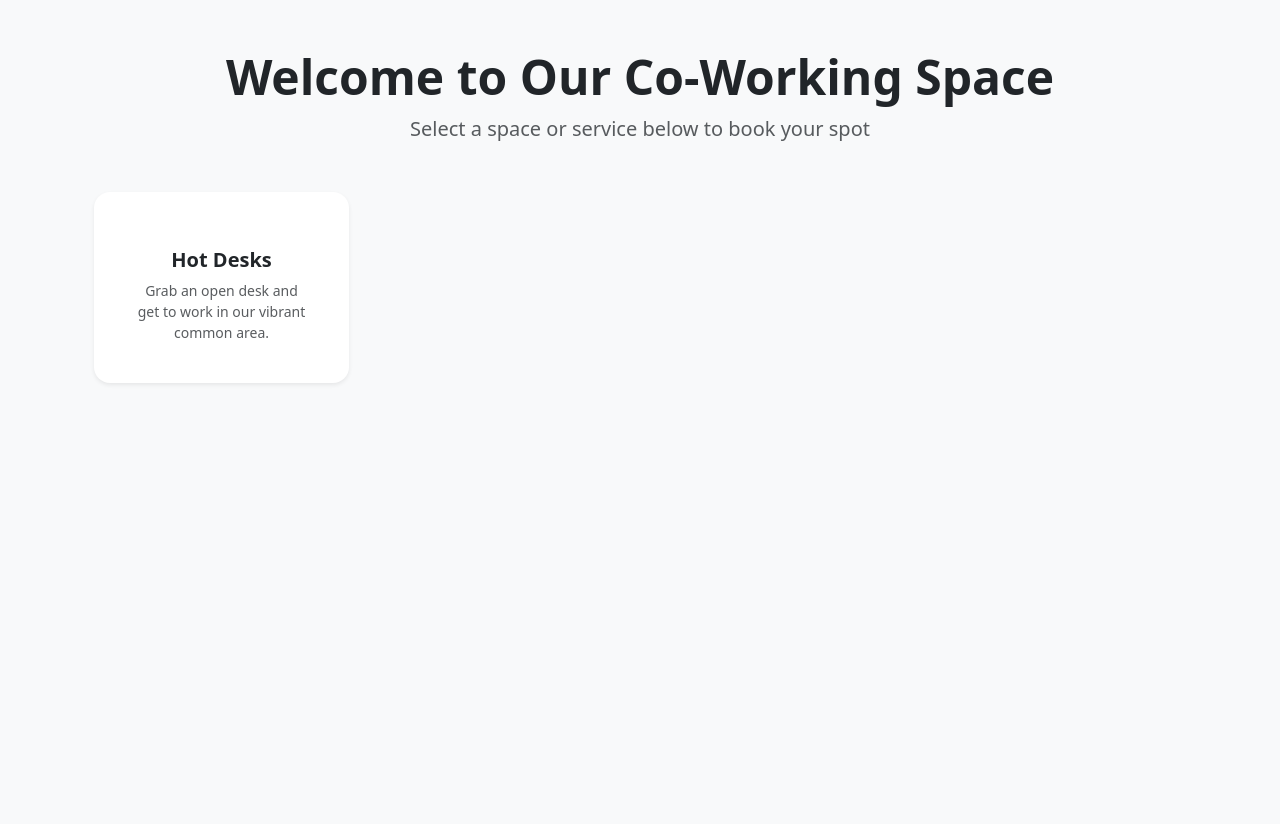
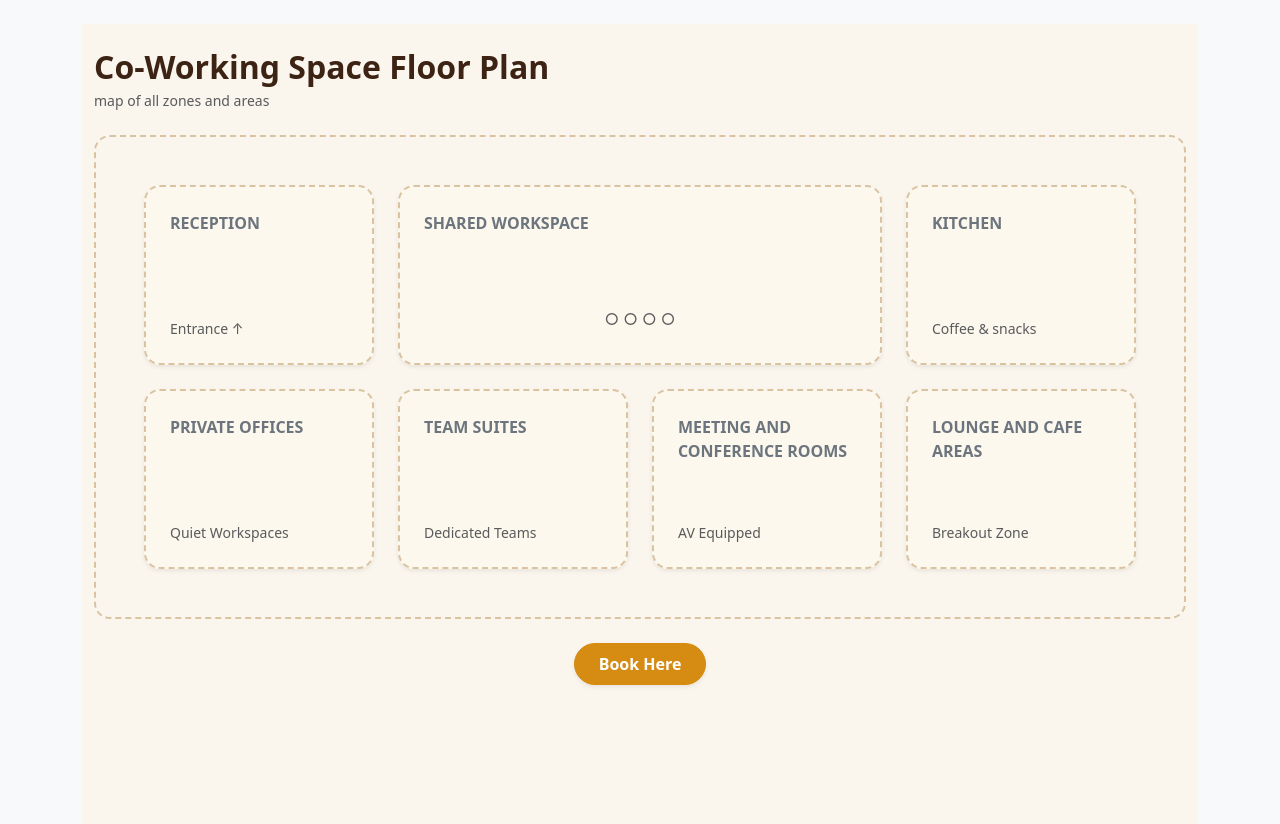
Before and after one commit to Sofia-Novomodna/co-working-booking, a Django app: page /home/ in a window 1280 px wide. Shown: the part 56-880 px from the top of the page. Before the commit the page ends 440 px from the top, so only its background shows below. Run offline with Django 5.2, Linux system fonts and the light colour scheme; a user stored in the database is signed in.

Commit message:
27-10-2026

```diff
--- a/co-working-booking/django-coworking/main/admin.py
+++ b/co-working-booking/django-coworking/main/admin.py
@@ -1,7 +1,8 @@
 from django.contrib import admin
 
 # Register your models here.
-from .models import Room
+from .models import Room, Booking
 
 # Register your models here once
 admin.site.register(Room)
+admin.site.register(Booking)
--- a/co-working-booking/django-coworking/main/templates/main/home.html
+++ b/co-working-booking/django-coworking/main/templates/main/home.html
@@ -1,30 +1,83 @@
 {% extends 'main/base.html' %}
 
-{% block title %}Home page{% endblock %}
+{% block title %}Co-working Home page{% endblock %}
 
 {% block content %}
-<div class="container my-5">
-    <!-- Header Section -->
-    <div class="text-center mb-5">
-        <h1 class="display-5 fw-bold">Welcome to Our Co-Working Space</h1>
-        <p class="text-muted lead">Select a space or service below to book your spot</p>
+<div class="container py-4 text-dark" style="background-color: #FAF6EE; min-height: 100vh;">
+
+    <!-- Page Header -->
+    <div class="mb-4">
+        <h2 class="fw-bold mb-1" style="color: #3D2314;">Co-Working Space Floor Plan</h2>
+        <p class="text-muted small">map of all zones and areas</p>
     </div>
 
-    <!-- 4x3 Matrix of Interactive Booking Blocks (12 Items) -->
-    <div class="row row-cols-1 row-cols-sm-2 row-cols-md-3 row-cols-lg-4 g-4">
+    <!-- Map Blueprint Container -->
+    <div class="p-4 p-md-5 rounded-4 border border-2 border-warning border-opacity-50" style="background-color: #FAF6EE; border-style: dashed !important; border-color: #D9C3A1 !important;">
+        <div class="row g-4">
 
-        <!-- 1. Hot Desks -->
-        <div class="col">
-            <a href="{% url 'booking' %}" class="text-decoration-none">
-                <div class="card h-100 shadow-sm border-0 booking-card text-center p-4">
-                    <div class="card-body">
-                        <div class="mb-3 text-primary fs-1">
-                            <i class="bi bi-laptop"></i>
-                        </div>
-                        <h5 class="card-title fw-bold text-dark">Hot Desks</h5>
-                        <p class="card-text text-muted small">Grab an open desk and get to work in our vibrant common area.</p>
-                    </div>
+            <!-- Reception -->
+            <div class="col-md-4 col-lg-3">
+                <div class="card h-100 p-4 border border-2 border-warning border-opacity-50 shadow-sm d-flex flex-column justify-content-between" style="background-color: rgba(253, 248, 238, 0.85); border-style: dashed !important; border-color: #D9C3A1 !important; min-height: 180px;">
+                    <span class="fw-bold text-uppercase tracking-wider text-secondary">Reception</span>
+                    <span class="text-muted small mt-3">Entrance ↑</span>
                 </div>
-            </a>
+            </div>
+
+            <!-- Shared Workspace -->
+            <div class="col-md-8 col-lg-6">
+                <div class="card h-100 p-4 border border-2 border-warning border-opacity-50 shadow-sm d-flex flex-column justify-content-between" style="background-color: rgba(253, 248, 238, 0.85); border-style: dashed !important; border-color: #D9C3A1 !important; min-height: 180px;">
+                    <span class="fw-bold text-uppercase tracking-wider text-secondary">Shared Workspace</span>
+                    <div class="text-center text-muted tracking-widest my-2">○ ○ ○ ○</div>
+                </div>
+            </div>
+
+            <!-- Kitchen -->
+            <div class="col-md-4 col-lg-3">
+                <div class="card h-100 p-4 border border-2 border-warning border-opacity-50 shadow-sm d-flex flex-column justify-content-between" style="background-color: rgba(253, 248, 238, 0.85); border-style: dashed !important; border-color: #D9C3A1 !important; min-height: 180px;">
+                    <span class="fw-bold text-uppercase tracking-wider text-secondary">Kitchen</span>
+                    <span class="text-muted small mt-3">Coffee & snacks</span>
+                </div>
+            </div>
+
+            <!-- Private Offices -->
+            <div class="col-md-4 col-lg-3">
+                <div class="card h-100 p-4 border border-2 border-warning border-opacity-50 shadow-sm d-flex flex-column justify-content-between" style="background-color: rgba(253, 248, 238, 0.85); border-style: dashed !important; border-color: #D9C3A1 !important; min-height: 180px;">
+                    <span class="fw-bold text-uppercase tracking-wider text-secondary">Private Offices</span>
+                    <span class="text-muted small mt-3">Quiet Workspaces</span>
+                </div>
+            </div>
+
+            <!-- Team Suites -->
+            <div class="col-md-4 col-lg-3">
+                <div class="card h-100 p-4 border border-2 border-warning border-opacity-50 shadow-sm d-flex flex-column justify-content-between" style="background-color: rgba(253, 248, 238, 0.85); border-style: dashed !important; border-color: #D9C3A1 !important; min-height: 180px;">
+                    <span class="fw-bold text-uppercase tracking-wider text-secondary">Team Suites</span>
+                    <span class="text-muted small mt-3">Dedicated Teams</span>
+                </div>
+            </div>
+
+            <!-- Meeting and Conference Rooms -->
+            <div class="col-md-4 col-lg-3">
+                <div class="card h-100 p-4 border border-2 border-warning border-opacity-50 shadow-sm d-flex flex-column justify-content-between" style="background-color: rgba(253, 248, 238, 0.85); border-style: dashed !important; border-color: #D9C3A1 !important; min-height: 180px;">
+                    <span class="fw-bold text-uppercase tracking-wider text-secondary">Meeting and Conference Rooms</span>
+                    <span class="text-muted small mt-3">AV Equipped</span>
+                </div>
+            </div>
+
+            <!-- Lounge and Cafe Areas -->
+            <div class="col-md-4 col-lg-3">
+                <div class="card h-100 p-4 border border-2 border-warning border-opacity-50 shadow-sm d-flex flex-column justify-content-between" style="background-color: rgba(253, 248, 238, 0.85); border-style: dashed !important; border-color: #D9C3A1 !important; min-height: 180px;">
+                    <span class="fw-bold text-uppercase tracking-wider text-secondary">Lounge and Cafe Areas</span>
+                    <span class="text-muted small mt-3">Breakout Zone</span>
+                </div>
+            </div>
+
         </div>
+    </div>
+
+<div class="text-center my-4">
+    <a href="{% url 'booking' %}" class="btn btn-warning px-4 py-2 fw-semibold shadow-sm rounded-pill text-dark" style="background-color: #D68C13; border-color: #D68C13; color: #FFFFFF !important;">Book Here</a>
+</div>
+
+</div>
+
 {% endblock %}
--- a/co-working-booking/django-coworking/main/views.py
+++ b/co-working-booking/django-coworking/main/views.py
@@ -3,6 +3,10 @@ from django.contrib.auth import login
 from django.contrib import messages
 from django.contrib.auth.decorators import login_required
 from .serializers import UserRegistrationSerializer
+
+from django.utils import timezone
+from datetime import datetime
+from .models import Room, Booking
 
 # Create your views here.
 
@@ -30,26 +34,62 @@ def dashboard_view(request):
 def home_view(request):
     return render(request, 'main/home.html')
 
-@login_required
-def booking_view(request):
-    return render(request, 'main/booking.html')
-
 
 @login_required
 def booking_view(request):
-    if request.method == 'POST':
-        start_time = request.POST.get('start_time')
-        end_time = request.POST.get('end_time')
+    errors = {}
+    # Fetch all rooms from DB
+    rooms = Room.objects.all()
 
-        # Save the booking and assign the current logged-in user automatically
-        Booking.objects.create(
-            booked_by=request.user,
-            start_time=start_time,
-            end_time=end_time
-        )
-        return redirect('home') # Redirect to home or bookings list after success
+    if request.method == "POST":
+        room_id = request.POST.get("room")
+        start_time_str = request.POST.get("start_time")
+        end_time_str = request.POST.get("end_time")
 
-    return render(request, 'main/booking.html')
+        if not room_id:
+            errors["room"] = ["Please select a room."]
+        if not start_time_str:
+            errors["start_time"] = ["Start time is required."]
+        if not end_time_str:
+            errors["end_time"] = ["End time is required."]
+
+        if not errors:
+            try:
+                start_time = timezone.make_aware(datetime.strptime(start_time_str, "%Y-%m-%dT%H:%M"))
+                end_time = timezone.make_aware(datetime.strptime(end_time_str, "%Y-%m-%dT%H:%M"))
+
+                if end_time <= start_time:
+                    errors["end_time"] = ["End time must be after start time."]
+                else:
+                    selected_room = Room.objects.get(id=room_id)
+
+                    # Save record to Booking table
+                    booking = Booking(
+                        room=selected_room,
+                        booked_by=request.user,
+                        start_time=start_time,
+                        end_time=end_time
+                    )
+                    booking.save()
+
+                    messages.success(request, "Booking confirmed successfully!")
+                    return redirect("home")
+
+            except Room.DoesNotExist:
+                errors["room"] = ["Selected room does not exist."]
+            except ValueError:
+                errors["start_time"] = ["Invalid date/time format."]
+
+    # ALWAYS pass rooms in context
+    context = {
+        "rooms": rooms,
+        "errors": errors,
+    }
+    return render(request, "main/booking.html", context)
+
+
+
+
 
 #class UserRegistrationView(APIView):
     #def post(self, request):
```
Also changed, not shown: co-working-booking/django-coworking/main/models.py (+20 -16 lines), co-working-booking/django-coworking/main/templates/main/booking.html (+37 -12 lines), README.md, co-working-booking/django-coworking/db.sqlite3, co-working-booking/django-coworking/main/migrations/0005_remove_room_booked_by_remove_room_end_time_and_more.py (added).
